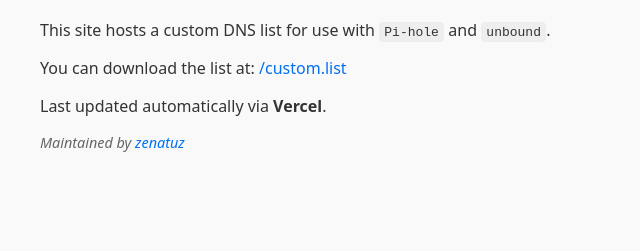
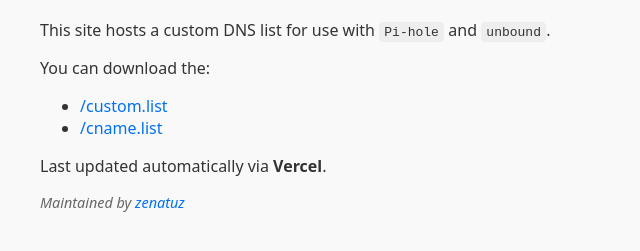
Before and after one commit to zenatuz/housedencia.cc, a plain HTML site: page public/index.html in a window 1280 px wide. Shown: the part 107-358 px from the top of the page, without its empty margins (0-640 px from the left). Drawn offline with Linux system fonts and the light colour scheme.

Commit message:
Add CNAME file and update lists

```diff
--- a/public/index.html
+++ b/public/index.html
@@ -41,7 +41,11 @@
       This site hosts a custom DNS list for use with <code>Pi-hole</code> and
       <code>unbound</code>.
     </p>
-    <p>You can download the list at: <a href="/custom.list">/custom.list</a></p>
+    <p>You can download the:</p>
+    <ul>
+      <li><a href="/custom.list">/custom.list</a></li>
+      <li><a href="/cname.list">/cname.list</a></li>
+    </ul>
     <p>Last updated automatically via <strong>Vercel</strong>.</p>
 
     <footer>
```
Also changed, not shown: 2 other files.
